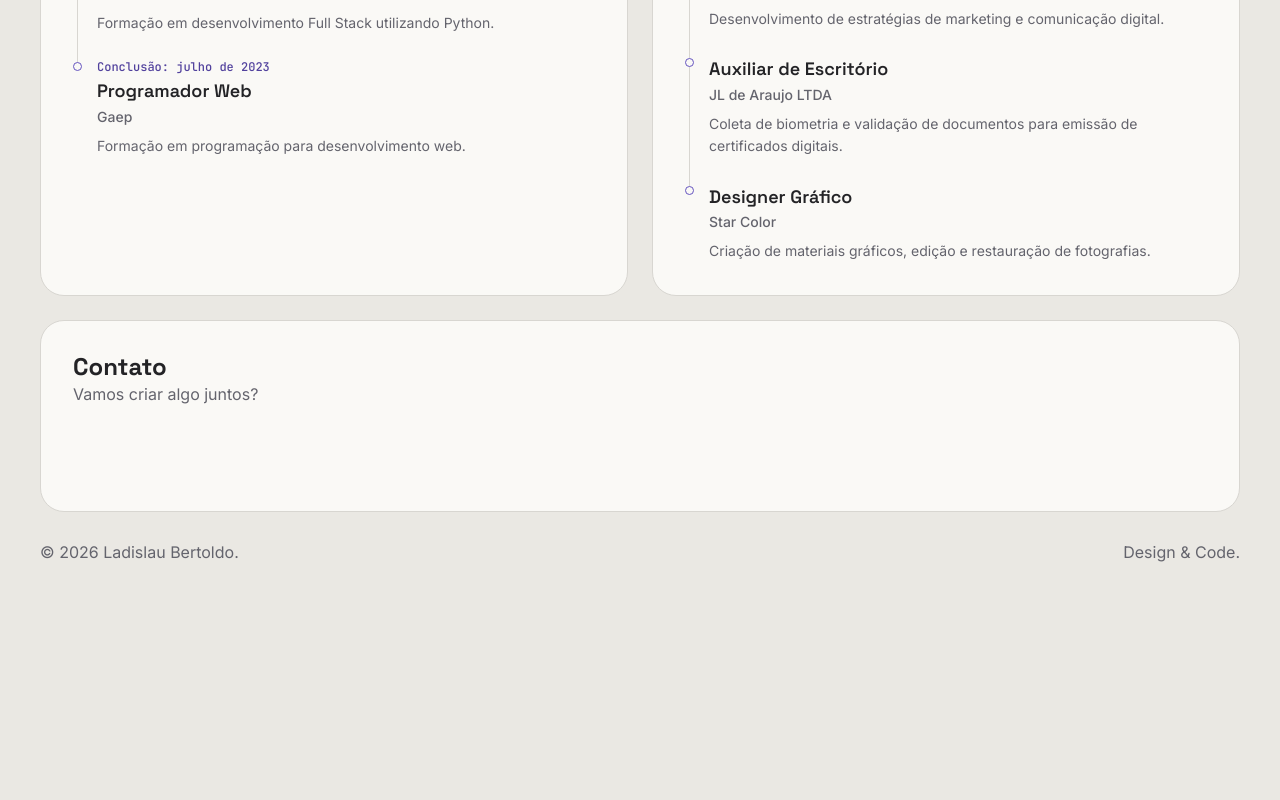
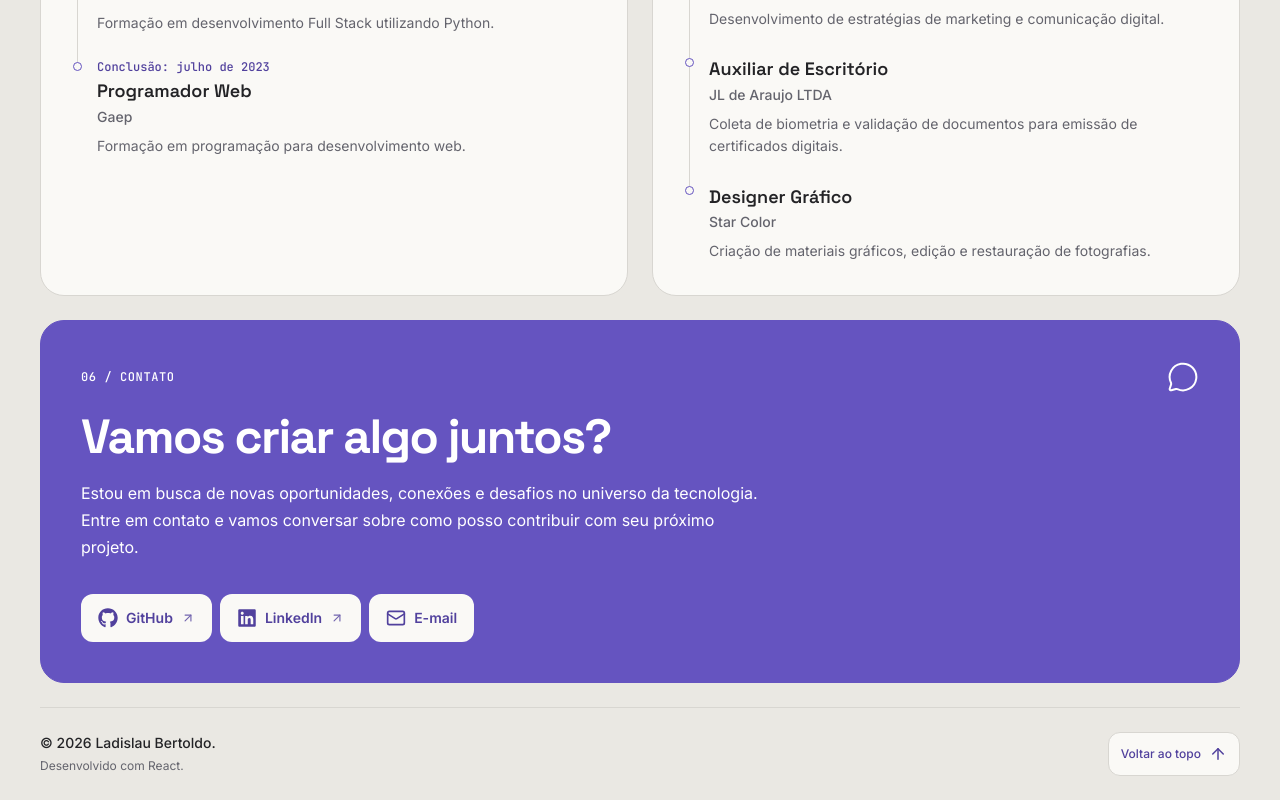
Before and after one commit to BertoldoDeveloper/protifolio-web, a React (Vite) app: page / in a window 1280 px wide. Shown: the part 2190-2990 px from the top of the page. Before the commit the page ends 2782 px from the top, so only its background shows below. Built offline with nearby package versions, Linux system fonts and the light colour scheme.

Commit message:
feat: Implementando contact footer e finalizando portifolio-interface

```diff
--- a/src/App.css
+++ b/src/App.css
@@ -84,13 +84,3 @@ footer.container {
     padding: var(--space-4);
   }
 }
-
-/* Estilos temporários para testar componentes */
-.component-test {
-  display: flex;
-  flex-wrap: wrap;
-  align-items: center;
-  gap: var(--space-2);
-
-  margin-top: var(--space-4);
-}
--- a/src/App.jsx
+++ b/src/App.jsx
@@ -1,6 +1,5 @@
 import Header from "./components/Header/Header";
 import Footer from "./components/Footer/Footer";
-import Card from "./components/Card/Card";
 
 import Hero from "./sections/Hero/Hero";
 import Profile from "./sections/Profile/Profile";
@@ -9,6 +8,7 @@ import TechStack from "./sections/TechStack/TechStack";
 import Projects from "./sections/Projects/Projects";
 import Education from "./sections/Education/Education";
 import Experience from "./sections/Experience/Experience";
+import Contact from "./sections/Contact/Contact";
 
 import "./App.css";
 
@@ -33,11 +33,7 @@ function App() {
 
           <Experience />
 
-          <Card className="contact" id="contato">
-            <h2>Contato</h2>
-
-            <p>Vamos criar algo juntos?</p>
-          </Card>
+          <Contact />
         </div>
       </main>
 
--- a/src/Data/profile.js
+++ b/src/Data/profile.js
@@ -13,6 +13,8 @@ export const profile = {
 
   resume: `${import.meta.env.BASE_URL}documents/curriculo.pdf`,
 
+  email: "ladislau.bertoldo1997@gmail.com",
+
   social: {
     github: "https://github.com/BertoldoDeveloper",
 
--- /dev/null
+++ b/src/Data/socialLinks.js
@@ -0,0 +1,36 @@
+import { FaGithub, FaLinkedin, FaYoutube } from "react-icons/fa";
+
+import { Mail } from "lucide-react";
+
+import { profile } from "./profile";
+
+export const socialLinks = [
+  {
+    id: 1,
+    name: "GitHub",
+    icon: FaGithub,
+    url: profile.social.github,
+    external: true,
+  },
+  {
+    id: 2,
+    name: "LinkedIn",
+    icon: FaLinkedin,
+    url: profile.social.linkedin,
+    external: true,
+  },
+  {
+    id: 3,
+    name: "E-mail",
+    icon: Mail,
+    url: profile.email ? `mailto:${profile.email}` : null,
+    external: false,
+  },
+  {
+    id: 4,
+    name: "YouTube",
+    icon: FaYoutube,
+    url: profile.social.youtube,
+    external: true,
+  },
+];
--- /dev/null
+++ b/src/components/Footer/Footer.css
@@ -0,0 +1,71 @@
+.footer {
+  display: flex;
+  align-items: center;
+  justify-content: space-between;
+  flex-wrap: wrap;
+
+  gap: var(--space-3);
+
+  margin-top: var(--space-4);
+  padding-block: var(--space-4);
+
+  border-top: 1px solid var(--color-border);
+}
+
+.footer__info {
+  display: flex;
+  flex-direction: column;
+
+  gap: var(--space-1);
+}
+
+.footer__copyright {
+  font-size: var(--text-sm);
+  font-weight: 500;
+
+  color: var(--color-text-primary);
+}
+
+.footer__credits {
+  font-size: var(--text-xs);
+  color: var(--color-text-secondary);
+}
+
+.footer__back-top {
+  display: inline-flex;
+  align-items: center;
+  justify-content: center;
+
+  gap: var(--space-2);
+  padding: 10px 12px;
+
+  min-height: 44px;
+
+  border: 1px solid var(--color-border);
+  border-radius: var(--radius-md);
+
+  background-color: var(--color-surface);
+  color: var(--color-primary-dark);
+
+  font-size: var(--text-xs);
+  font-weight: 500;
+
+  transition: background-color var(--transition-base);
+}
+
+.footer__back-top:hover {
+  background-color: var(--color-accent);
+}
+
+@media (max-width: 600px) {
+  .footer {
+    flex-direction: column;
+    align-items: flex-start;
+  }
+}
+
+@media (prefers-reduced-motion: reduce) {
+  .footer__back-top {
+    transition: none;
+  }
+}
--- a/src/components/Footer/Footer.jsx
+++ b/src/components/Footer/Footer.jsx
@@ -1,11 +1,27 @@
+import { ArrowUp } from "lucide-react";
+
+import { profile } from "../../data/profile";
+
+import "./Footer.css";
+
 function Footer() {
   const currentYear = new Date().getFullYear();
 
   return (
-    <footer className="container">
-      <p>© {currentYear} Ladislau Bertoldo.</p>
+    <footer className="footer container">
+      <div className="footer__info">
+        <p className="footer__copyright">
+          © {currentYear} {profile.firstName} {profile.lastName}.
+        </p>
 
-      <p>Design & Code.</p>
+        <p className="footer__credits">Desenvolvido com React.</p>
+      </div>
+
+      <a href="#inicio" className="footer__back-top">
+        <span>Voltar ao topo</span>
+
+        <ArrowUp size={18} aria-hidden="true" />
+      </a>
     </footer>
   );
 }
--- /dev/null
+++ b/src/components/SocialLink/SocialLink.css
@@ -0,0 +1,59 @@
+.social-link {
+  display: inline-flex;
+  align-items: center;
+  justify-content: center;
+
+  gap: var(--space-2);
+  padding: 12px 16px;
+
+  min-height: 48px;
+
+  background-color: var(--color-surface);
+  color: var(--color-primary-dark);
+
+  border: 1px solid transparent;
+  border-radius: var(--radius-md);
+
+  font-size: var(--text-sm);
+  font-weight: 600;
+
+  text-decoration: none;
+
+  transition:
+    background-color var(--transition-base),
+    transform var(--transition-base);
+}
+
+.social-link svg {
+  flex-shrink: 0;
+}
+
+.social-link__arrow {
+  opacity: 0.8;
+}
+
+@media (hover: hover) {
+  .social-link:hover {
+    background-color: var(--color-accent);
+    transform: translateY(-3px);
+  }
+}
+
+.social-link:active {
+  transform: translateY(0);
+}
+
+.social-link:focus-visible {
+  outline: 3px solid var(--color-white);
+  outline-offset: 4px;
+}
+
+@media (prefers-reduced-motion: reduce) {
+  .social-link {
+    transition: none;
+  }
+
+  .social-link:hover {
+    transform: none;
+  }
+}
--- /dev/null
+++ b/src/components/SocialLink/SocialLink.jsx
@@ -0,0 +1,32 @@
+import { ArrowUpRight } from "lucide-react";
+
+import "./SocialLink.css";
+
+function SocialLink({ name, icon: Icon, url, external = true }) {
+  if (!url) {
+    return null;
+  }
+
+  return (
+    <a
+      className="social-link"
+      href={url}
+      target={external ? "_blank" : undefined}
+      rel={external ? "noopener noreferrer" : undefined}
+    >
+      {Icon && <Icon size={20} aria-hidden="true" />}
+
+      <span>{name}</span>
+
+      {external && (
+        <ArrowUpRight
+          size={14}
+          className="social-link__arrow"
+          aria-hidden="true"
+        />
+      )}
+    </a>
+  );
+}
+
+export default SocialLink;
--- /dev/null
+++ b/src/sections/Contact/Contact.css
@@ -0,0 +1,99 @@
+.contact.card {
+  display: flex;
+  flex-direction: column;
+  align-items: flex-start;
+
+  gap: var(--space-3);
+  padding: var(--space-6);
+
+  background-color: var(--color-primary);
+  border-color: var(--color-primary);
+
+  color: var(--color-white);
+}
+
+.contact__header {
+  display: flex;
+  align-items: center;
+  justify-content: space-between;
+
+  gap: var(--space-3);
+  width: 100%;
+}
+
+.contact__label {
+  font-family: var(--font-mono);
+  font-size: var(--text-xs);
+  font-weight: 500;
+  letter-spacing: 0.05em;
+
+  color: var(--color-white);
+}
+
+.contact__icon {
+  flex-shrink: 0;
+  color: var(--color-white);
+}
+
+.contact__title {
+  font-family: var(--font-heading);
+  font-size: clamp(2rem, 4vw, 3rem);
+  font-weight: 700;
+
+  line-height: 1.15;
+  letter-spacing: -0.035em;
+
+  color: var(--color-white);
+}
+
+.contact__description {
+  max-width: 680px;
+
+  font-size: var(--text-base);
+  line-height: 1.7;
+
+  color: var(--color-white);
+}
+
+.contact__links {
+  display: flex;
+  flex-wrap: wrap;
+  align-items: center;
+
+  gap: var(--space-2);
+  margin-top: var(--space-3);
+}
+
+.contact__empty {
+  color: var(--color-white);
+  font-size: var(--text-sm);
+}
+
+@media (max-width: 1024px) {
+  .contact.card {
+    padding: var(--space-5);
+  }
+}
+
+@media (max-width: 600px) {
+  .contact.card {
+    padding: var(--space-4);
+  }
+
+  .contact__description {
+    font-size: var(--text-sm);
+  }
+
+  .contact__links {
+    display: grid;
+    grid-template-columns: repeat(auto-fit, minmax(115px, 1fr));
+
+    width: 100%;
+  }
+}
+
+@media (max-width: 360px) {
+  .contact__links {
+    grid-template-columns: 1fr;
+  }
+}
--- /dev/null
+++ b/src/sections/Contact/Contact.jsx
@@ -0,0 +1,55 @@
+import { MessageCircle } from "lucide-react";
+
+import Card from "../../components/Card/Card";
+import SocialLink from "../../components/SocialLink/SocialLink";
+
+import { socialLinks } from "../../data/socialLinks";
+
+import "./Contact.css";
+
+function Contact() {
+  const availableLinks = socialLinks.filter((social) => Boolean(social.url));
+
+  return (
+    <Card className="contact" id="contato" aria-labelledby="contact-title">
+      <div className="contact__header">
+        <span className="contact__label">06 / CONTATO</span>
+
+        <MessageCircle
+          className="contact__icon"
+          size={32}
+          strokeWidth={1.5}
+          aria-hidden="true"
+        />
+      </div>
+
+      <h2 className="contact__title" id="contact-title">
+        Vamos criar algo juntos?
+      </h2>
+
+      <p className="contact__description">
+        Estou em busca de novas oportunidades, conexões e desafios no universo
+        da tecnologia. Entre em contato e vamos conversar sobre como posso
+        contribuir com seu próximo projeto.
+      </p>
+
+      {availableLinks.length > 0 ? (
+        <div className="contact__links">
+          {availableLinks.map((social) => (
+            <SocialLink
+              key={social.id}
+              name={social.name}
+              icon={social.icon}
+              url={social.url}
+              external={social.external}
+            />
+          ))}
+        </div>
+      ) : (
+        <p className="contact__empty">Canais de contato em atualização.</p>
+      )}
+    </Card>
+  );
+}
+
+export default Contact;
```
